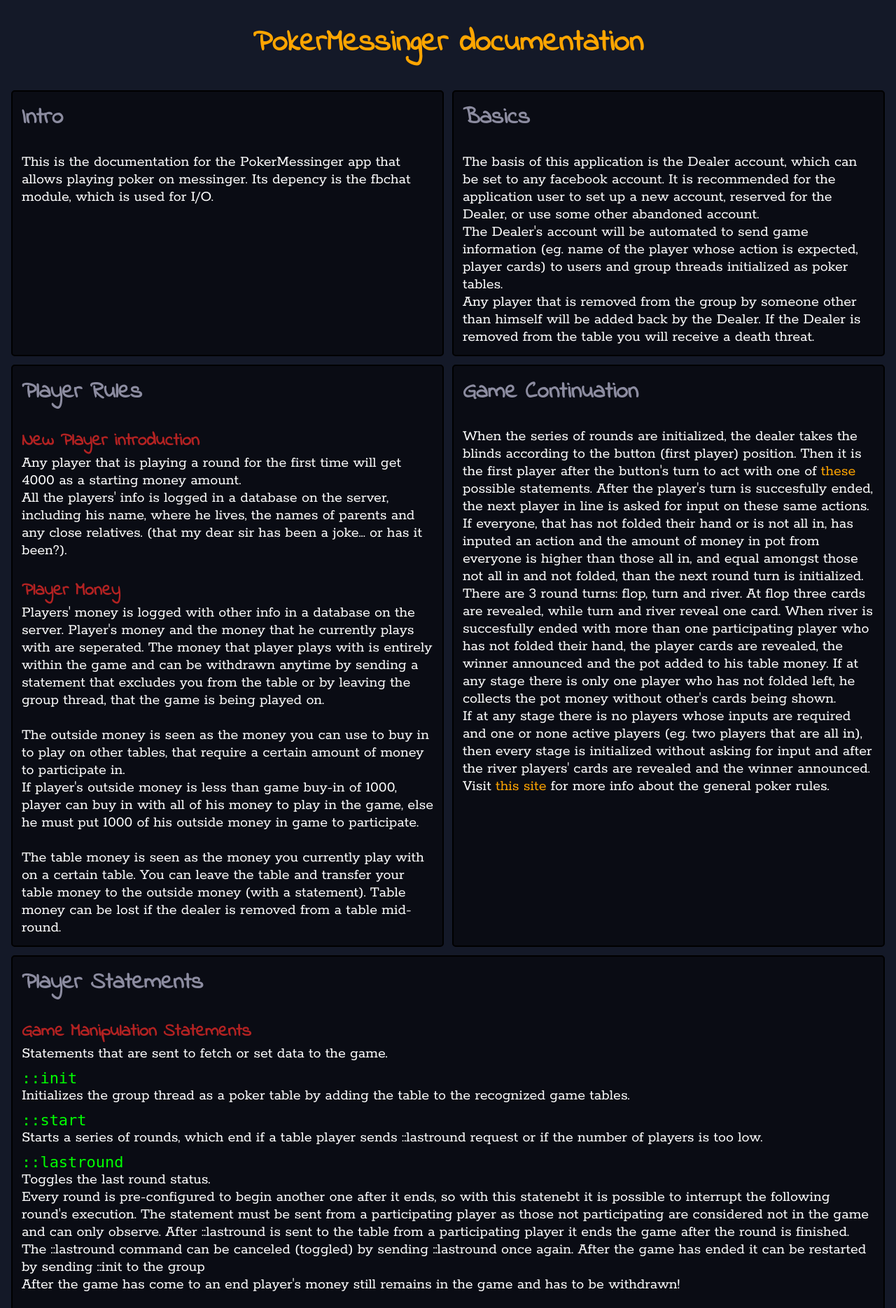
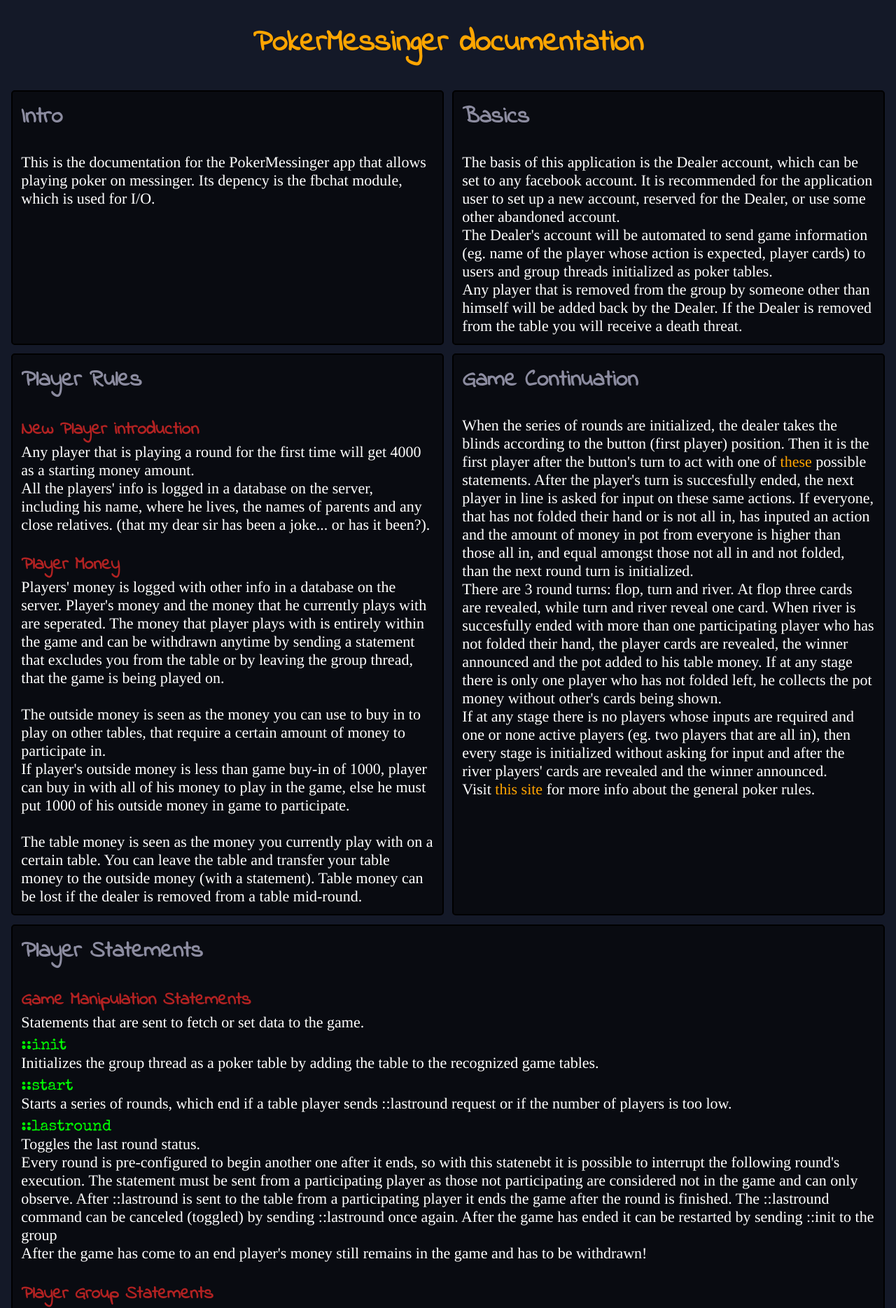
Before and after one commit to kuco23/kuco23.github.io, a PHP site: page /pokermessinger/documentation.html in a window 1280 px wide. Shown: the top 1869 px of the page at 70% size. Run offline with PHP 8.4, Linux system fonts and the light colour scheme.

Commit message:
minor changes

```diff
--- a/graph/graphcss/sidebar.css
+++ b/graph/graphcss/sidebar.css
@@ -27,12 +27,12 @@ div.options>div>span {
   color: white;
   background-color: rgba(20, 20, 20, .7);
   font-family: monospace;
-  transition: all 0.5s;
+  transition: color 0.5s;
 }
 div.options>div>span:hover {
   cursor: pointer;
-  background-color: lime;
   color: black;
+  background-color: lightgreen;
 }
 div.options>div>div {
   display: none;
--- a/pokermessinger/css/gridDivs.css
+++ b/pokermessinger/css/gridDivs.css
@@ -9,11 +9,11 @@
     flex-basis: 49%;
     flex-shrink: 1;
 
-    padding: 1%;
+    padding: 12px;
     margin: 0.5%;
 
-    border: 2px solid rgba(0, 0, 0, 1);
-    background-color: rgba(0, 0, 0, .5);
+    border: 2px solid #000000ff;
+    background-color: #00000090;
     border-radius: 5px;
   }
   div.divContainer > div:last-child {
@@ -25,12 +25,12 @@
   div.divContainer {
     margin: 0;
     padding: 20px;
-    background-color: rgba(0, 0, 0, .6);
+    background-color: #00000090;
     border-top: 2px solid black;
   }
   div.divContainer > div {
     padding: 30px 0 15px 0;
-    border-bottom: 1px solid rgba(255, 255, 255, .1);
+    border-bottom: 1px solid #ffffff10;
   }
   div.divContainer > div:first-child {
     padding-top: 10px;
--- a/pokermessinger/css/main.css
+++ b/pokermessinger/css/main.css
@@ -5,7 +5,7 @@ body {
   background-color: rgb(20, 25, 40);
   color: white;
   font-size: 22px;
-  font-family: "Rokkitt";
+  font-family: "Tinos";
 }
 
 h1 {
@@ -41,7 +41,7 @@ span.sttmnt {
   display: block;
   color: lime;
   margin-top: 10px;
-  font-family: monospace;
+  font-family: "Special Elite", monospace;
 }
 
 div.spaceDivs div ul li {
--- a/pokermessinger/documentation.html
+++ b/pokermessinger/documentation.html
@@ -6,7 +6,8 @@
   <meta name='viewport' content='width=device-width, initial-scale=1.0' charset='utf-8' />
   <link rel='stylesheet' type='text/css' href='css/gridDivs.css' />
   <link rel='stylesheet' type='text/css' href='css/main.css' />
-  <link rel='stylesheet' href="https://fonts.googleapis.com/css?family=Indie+Flower|Rokkitt" />
+  <link rel='stylesheet'
+  href="https://fonts.googleapis.com/css?family=Indie+Flower|Special+Elite|Tinos" />
 
   <style>
   </style>
--- a/snake/snakeCss/main.css
+++ b/snake/snakeCss/main.css
@@ -3,6 +3,9 @@
 body {
   margin: 0;
   background-color: rgb(211, 211, 211);
+  background-image: radial-gradient(transparent, #10151e);
+  background-repeat: no-repeat;
+  background-attachment: fixed;
   transition: background-color 1s;
   -webkit-transition: background-color 1s;
 }
--- a/snake/snakeCss/settingsWin.css
+++ b/snake/snakeCss/settingsWin.css
@@ -37,6 +37,7 @@ div.settingButtons span {
 }
 div.settingButtons span:first-child {
   color: Green;
+  text-shadow: none;
 }
 div.settingButtons span:first-child:hover {
   color: Lime;
@@ -44,6 +45,7 @@ div.settingButtons span:first-child:hover {
 div.settingButtons span:last-child {
   float: right;
   color: DarkRed;
+  text-shadow: none;
 }
 div.settingButtons span:last-child:hover {
   color: Red;
--- a/study/Study.html
+++ b/study/Study.html
@@ -29,7 +29,6 @@ html {
   -o-bacgkround-size: cover;
   background-size: cover;
 
-  background-color: rgb(30,30,30);
   margin: 0;
   padding: 0;
 }
```
Also changed, not shown: snake/snakeCss/canvas.css (+4 -4 lines), snake/snakeCss/gameOverWin.css (+4 -4 lines).
